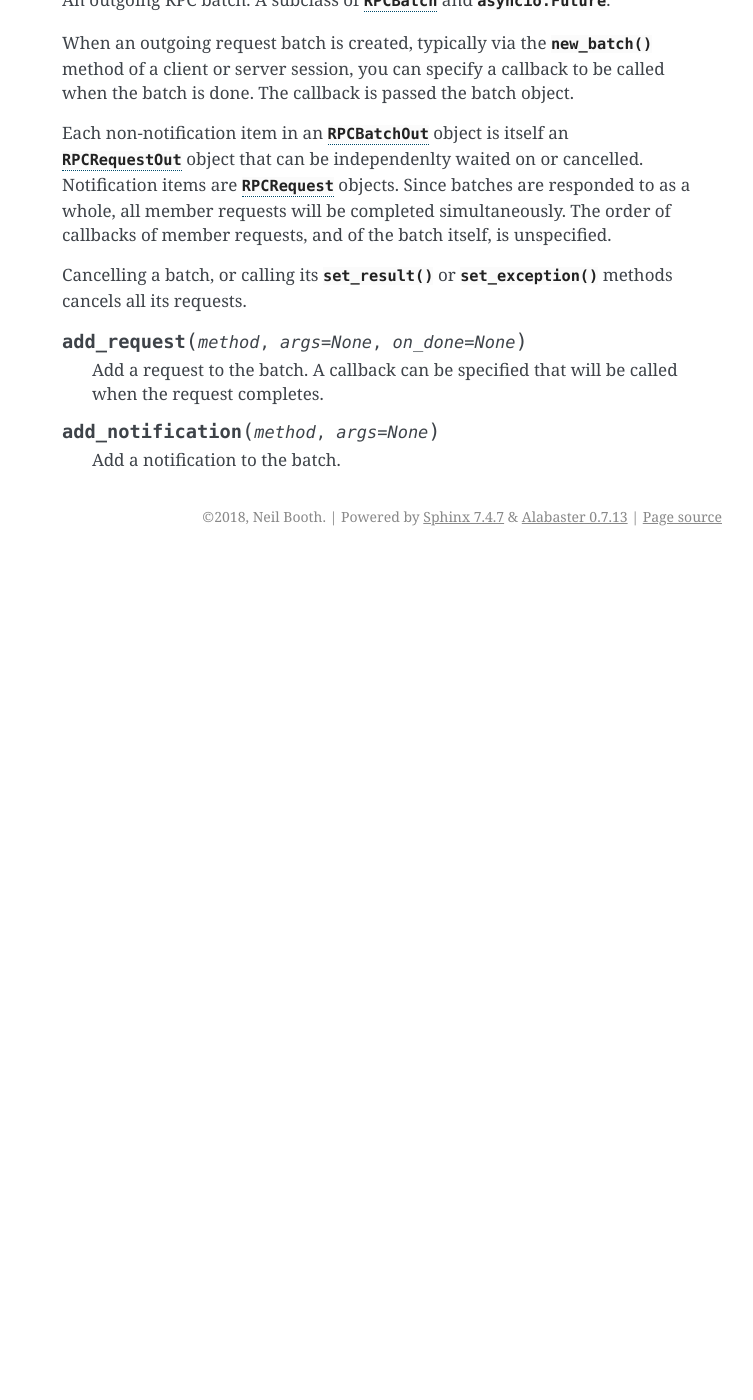
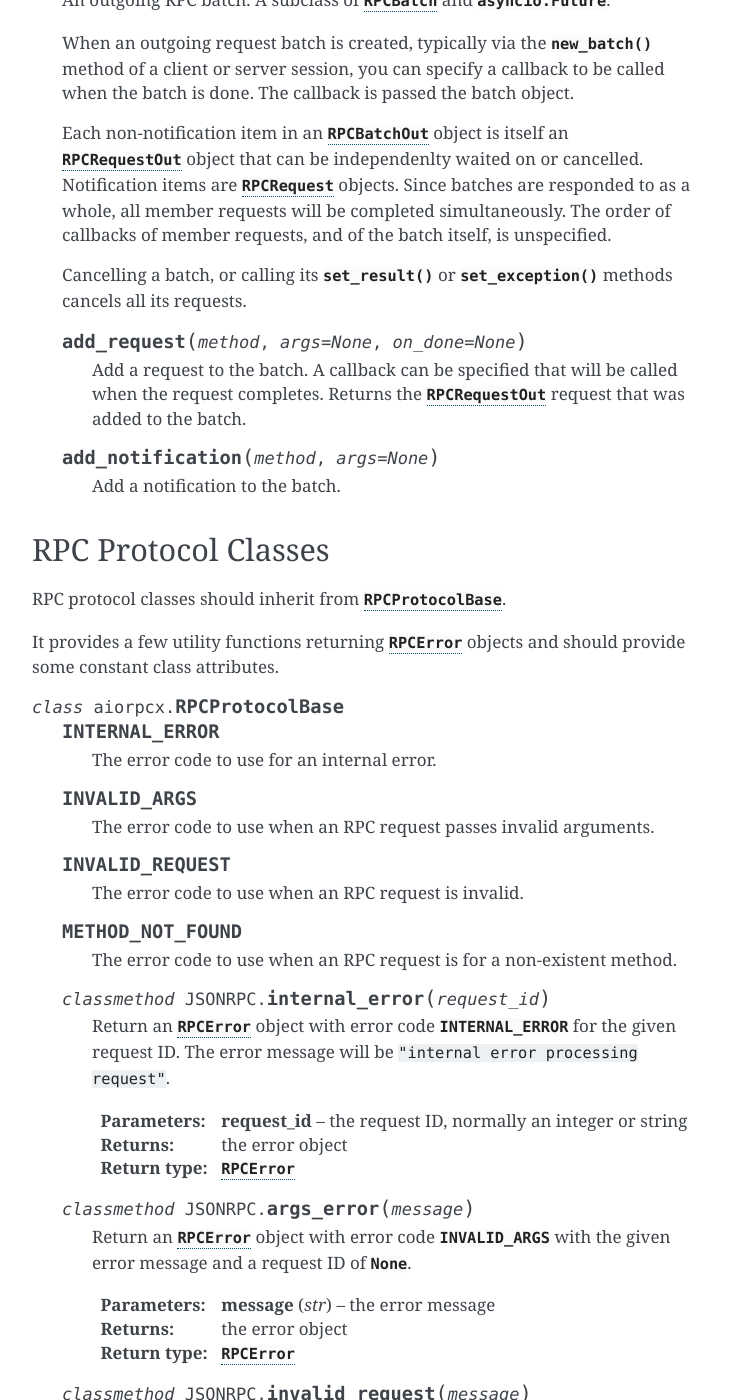
Before and after one commit to kyuupichan/aiorpcX, a Sphinx documentation site: the page built from docs/rpc.rst, in a window 1280 px wide and 1400 px high, scrolled down 2279 px. Shown: the whole window, without its empty margins (388-1141 px from the left). Built offline with Sphinx 7.4.7, drawn with Linux system fonts in a browser that asks for light colours; before the commit the page ends 2835 px from its top, so only the background shows below that; some of the changed text lies outside the part shown.

Commit message:
Move class docs from jsonrpc to rpc

```diff
--- a/docs/conf.py
+++ b/docs/conf.py
@@ -87,7 +87,7 @@ html_theme = 'alabaster'
 # Add any paths that contain custom static files (such as style sheets) here,
 # relative to this directory. They are copied after the builtin static files,
 # so a file named "default.css" will overwrite the builtin "default.css".
-html_static_path = ['_static']
+# html_static_path = ['_static']
 
 # Custom sidebar templates, must be a dictionary that maps document names
 # to template names.
--- a/docs/rpc.rst
+++ b/docs/rpc.rst
@@ -156,8 +156,79 @@ An instance of one of these classes is called an :dfn:`item`.
   .. method:: add_request(method, args=None, on_done=None)
 
     Add a request to the batch.  A callback can be specified that will
-    be called when the request completes.
+    be called when the request completes.  Returns the
+    :class:`RPCRequestOut` request that was added to the batch.
 
   .. method:: add_notification(method, args=None)
 
     Add a notification to the batch.
+
+
+RPC Protocol Classes
+--------------------
+
+RPC protocol classes should inherit from :class:`RPCProtocolBase`.
+
+It provides a few utility functions returning :class:`RPCError`
+objects and should provide some constant class attributes.
+
+
+.. class:: RPCProtocolBase
+
+
+  .. attribute:: INTERNAL_ERROR
+
+   The error code to use for an internal error.
+
+  .. attribute:: INVALID_ARGS
+
+   The error code to use when an RPC request passes invalid arguments.
+
+  .. attribute:: INVALID_REQUEST
+
+   The error code to use when an RPC request is invalid.
+
+  .. attribute:: METHOD_NOT_FOUND
+
+   The error code to use when an RPC request is for a non-existent
+   method.
+
+  .. classmethod:: JSONRPC.internal_error(request_id)
+
+   Return an :class:`RPCError` object with error code
+   :attr:`INTERNAL_ERROR` for the given request ID.  The error message
+   will be ``"internal error processing request"``.
+
+   :param request_id: the request ID, normally an integer or string
+   :return: the error object
+   :rtype: :class:`RPCError`
+
+  .. classmethod:: JSONRPC.args_error(message)
+
+   Return an :class:`RPCError` object with error code
+   :attr:`INVALID_ARGS` with the given error message and a request ID
+   of :const:`None`.
+
+   :param str message: the error message
+   :return: the error object
+   :rtype: :class:`RPCError`
+
+  .. classmethod:: JSONRPC.invalid_request(message)
+
+   Return an :class:`RPCError` object with error code
+   :attr:`INVALID_REQUEST` with the given error message and a request
+   ID :const:`None`.
+
+   :param str message: the error message
+   :return: the error object
+   :rtype: :class:`RPCError`
+
+  .. classmethod:: JSONRPC.method_not_found(message)
+
+   Return an :class:`RPCError` object with error code
+   :attr:`METHOD_NOT_FOUND` with the given error message and a request
+   ID :const:`None`.
+
+   :param str message: the error message
+   :return: the error object
+   :rtype: :class:`RPCError`
```
Also changed, not shown: docs/json-rpc.rst (+0 -48 lines).
